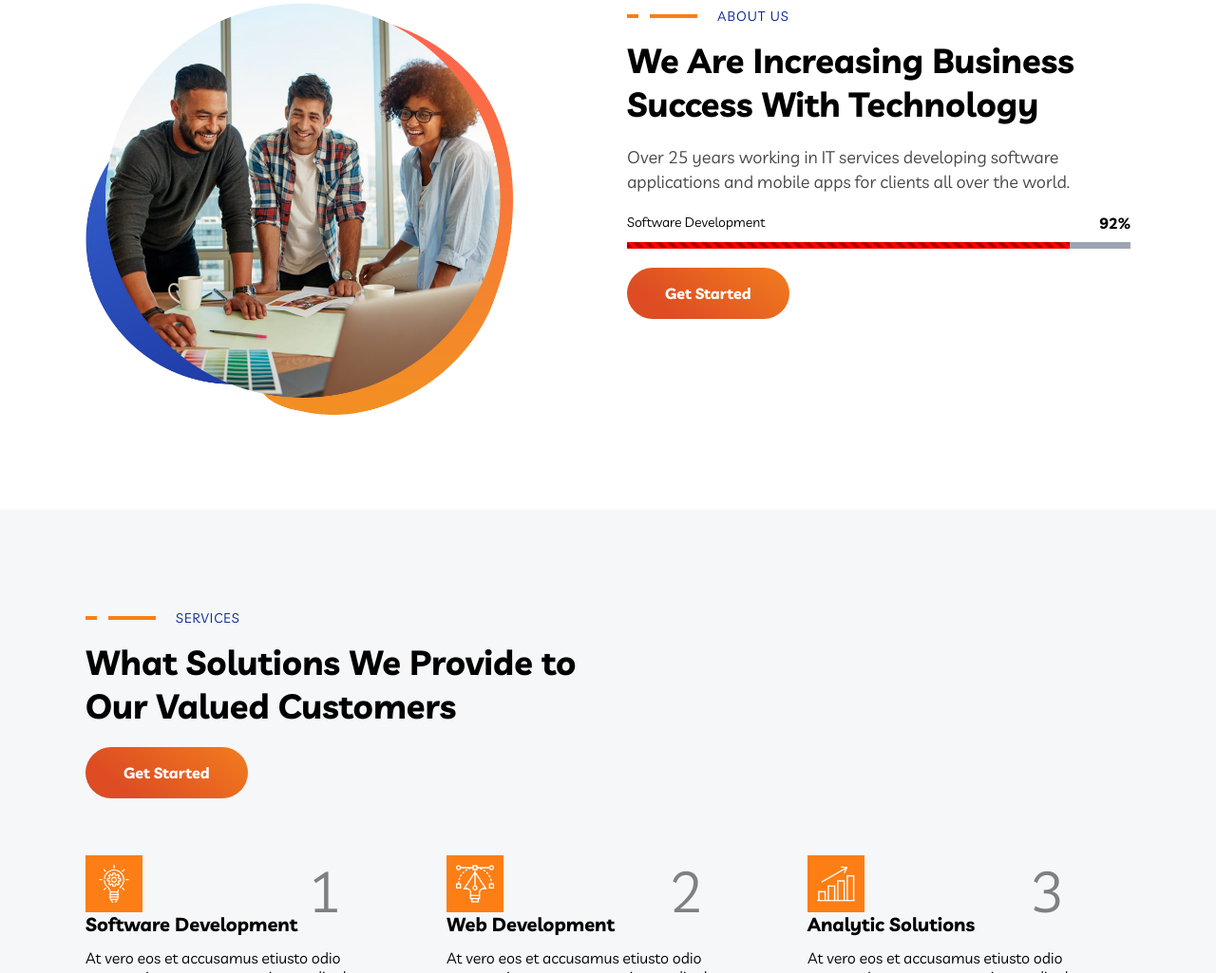
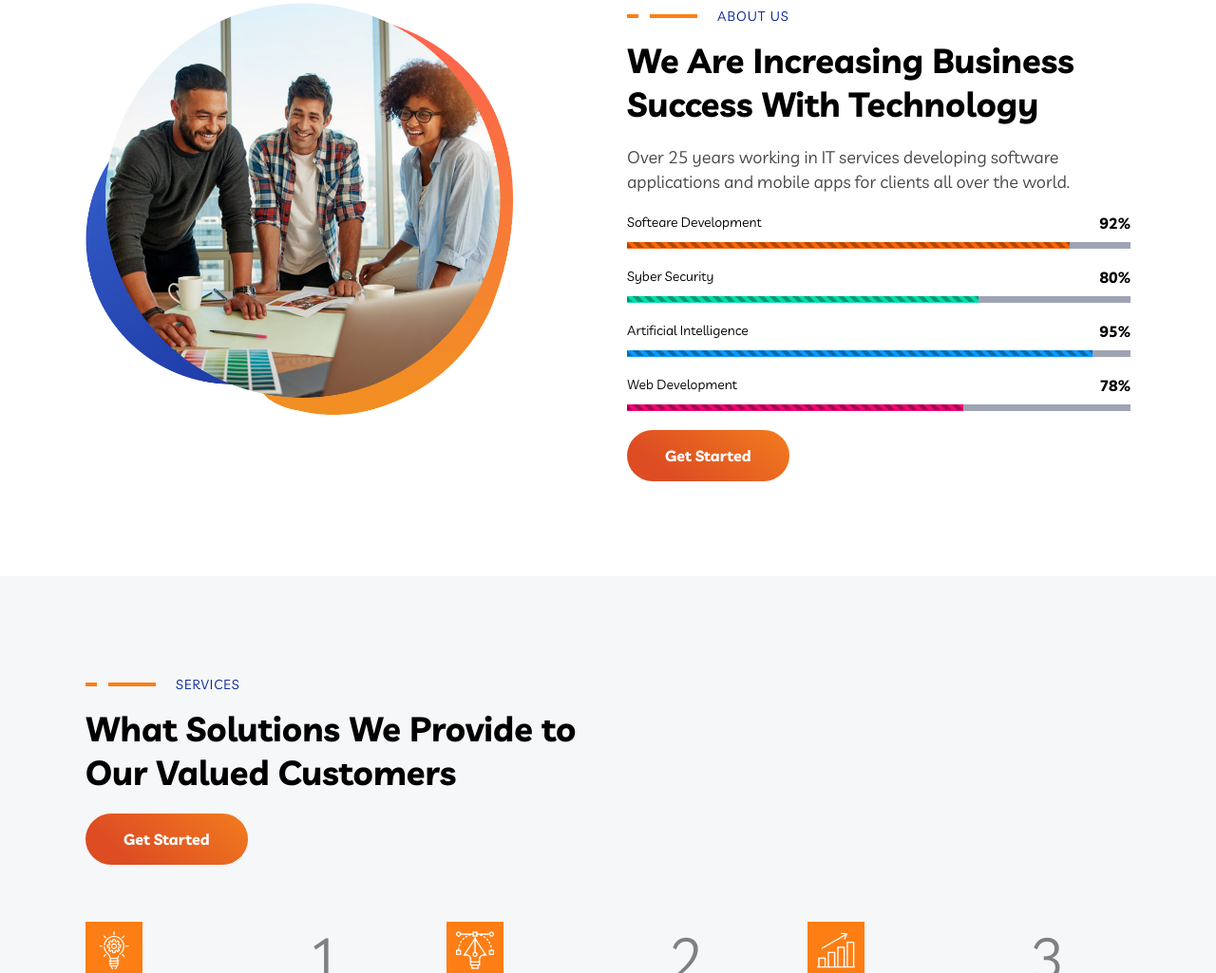
Before and after one commit to front-end-by-rimantas/35-grupe-portfolio-braintech, a website with bundled scripts: page index.html in a window 1280 px wide. Shown: the part 1823-2848 px from the top of the page at 95% size. Built offline with nearby package versions, Linux system fonts and the light colour scheme.

Commit message:
about Us bar colors percent style

```diff
--- a/css/pages/home.css
+++ b/css/pages/home.css
@@ -295,15 +295,12 @@
 }
 .bar-img{
     width: 100%;
-    border-right: 8vh solid var(--lgray);
     height:7px;
     background-image: url('../../img/abous_us/bar.png');
     background-size: 12px;
-    background-color: red;
     background-repeat: repeat-x;
     margin-top: 10px;
     margin-bottom: 20px;
-
 }
 /* about us 2: end */
 
--- a/index.html
+++ b/index.html
@@ -252,15 +252,7 @@
             Over 25 years working in IT services developing software
             applications and mobile apps for clients all over the world.
           </p>
-          <div class="bar-chart">
-            <div class="bar">
-              <span class="barname">Software Development</span>
-              <span class="barpercent">92%</span>
-              <div class="bar-img"></div>
-            </div>
-
-          </div>
-
+          <div id="bar"></div>
           <a href="#" class="btn get-started-btn">Get Started</a>
         </div>
       </div>
--- /dev/null
+++ b/js/components/aboutUsNext/aboutUsNext.js
@@ -0,0 +1,16 @@
+function renderAboutUsBar(selector, data) {
+    const DOM = document.querySelector(selector);
+    let HTML = '';
+    for (const item of data) {
+
+        HTML += `
+        <div class="bar">
+            <span class="barname">${item.title}</span>
+            <span class="barpercent">${item.percent}%</span>
+        <div class="bar-img" style="background-color: ${item.color}; border-right: calc(100vh - ${item.percent}vh) solid var(--lgray); "></div>
+      </div>
+        `;
+    }
+    DOM.innerHTML = HTML;
+}
+export { renderAboutUsBar };
--- a/js/pages/home.js
+++ b/js/pages/home.js
@@ -1,6 +1,7 @@
 // component imports
 import { renderFeatures } from '../components/features/features.js';
 import { aboutUsData, aboutUsDataNext } from '../data/aboutUsData.js';
+import { renderAboutUsBar } from '../components/aboutUsNext/aboutUsNext.js';
 import { servicesData } from '../data/servicesData.js';
 import { whyChooseUs } from '../data/whyChooseUs.js';
 // components execution
@@ -19,7 +20,7 @@ import { whyChooseUs } from '../data/whyChooseUs.js';
 /* about us 1: end */
 
 /* about us 2: start */
-
+    renderAboutUsBar('#bar', aboutUsDataNext);
 /* about us 2: end */
 
 /* services: start */
```
